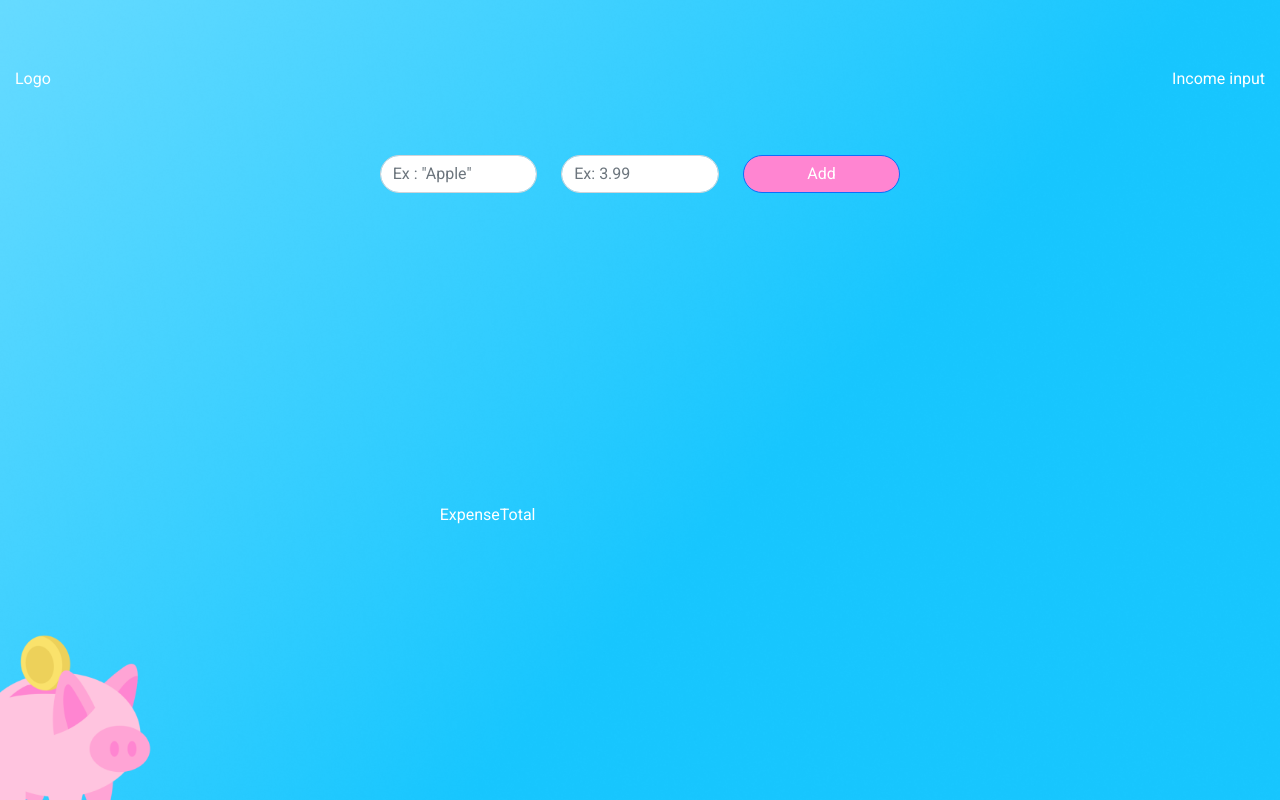
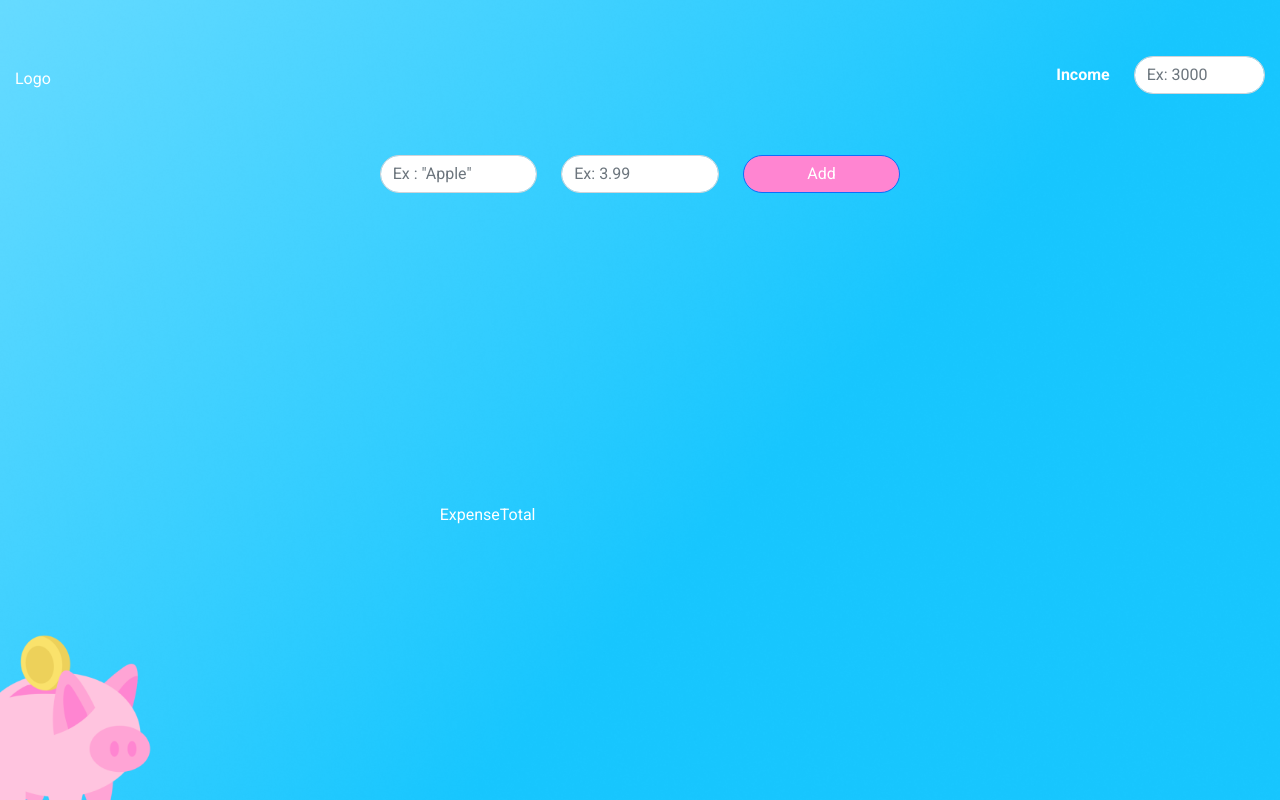
Before and after one commit to johannpa/React-expense-tracker, a React (Create React App) app: page / in a window 1280 px wide. Built offline with nearby package versions, Linux system fonts and the light colour scheme; a web font is replaced by a local one.

Commit message:
Use the component IncomeInput and create a function in it

```diff
--- a/src/App.jsx
+++ b/src/App.jsx
@@ -2,6 +2,7 @@ import { ExpenseInput } from "containers/ExpenseInput/ExpenseInput";
 import s from "./style.module.css";
 import { List } from "components/List/List";
 import { useSelector } from "react-redux";
+import { IncomeInput } from "components/IncomeInput/IncomeInput";
 
 export function App() {
   const expenseList = useSelector(store => store.EXPENSE.expenseList);
@@ -14,7 +15,7 @@ export function App() {
           Logo
         </div>
         <div className={`col-9 ${s.income_input}`}>
-          Income input
+          <IncomeInput/>
         </div>
       </div>
       <div className={`row ${s.workspace}`}>
--- a/src/components/IncomeInput/IncomeInput.jsx
+++ b/src/components/IncomeInput/IncomeInput.jsx
@@ -1,11 +1,15 @@
 import s from "./style.module.css";
 
 export function IncomeInput(props) {
+  function updateIncome(e){
+    const income = e.target.value;
+    console.log(income);
+  }
   return (
     <div className="row justify-content-center mb-2">
       <div className={`col-6 ${s.label}`}>Income</div>
       <div className="col-6">
-        <input type="number" className="form-control" placeholder="Ex: 3000" />
+        <input onChange={updateIncome} type="number" className="form-control" placeholder="Ex: 3000" />
       </div>
     </div>
   );
```
